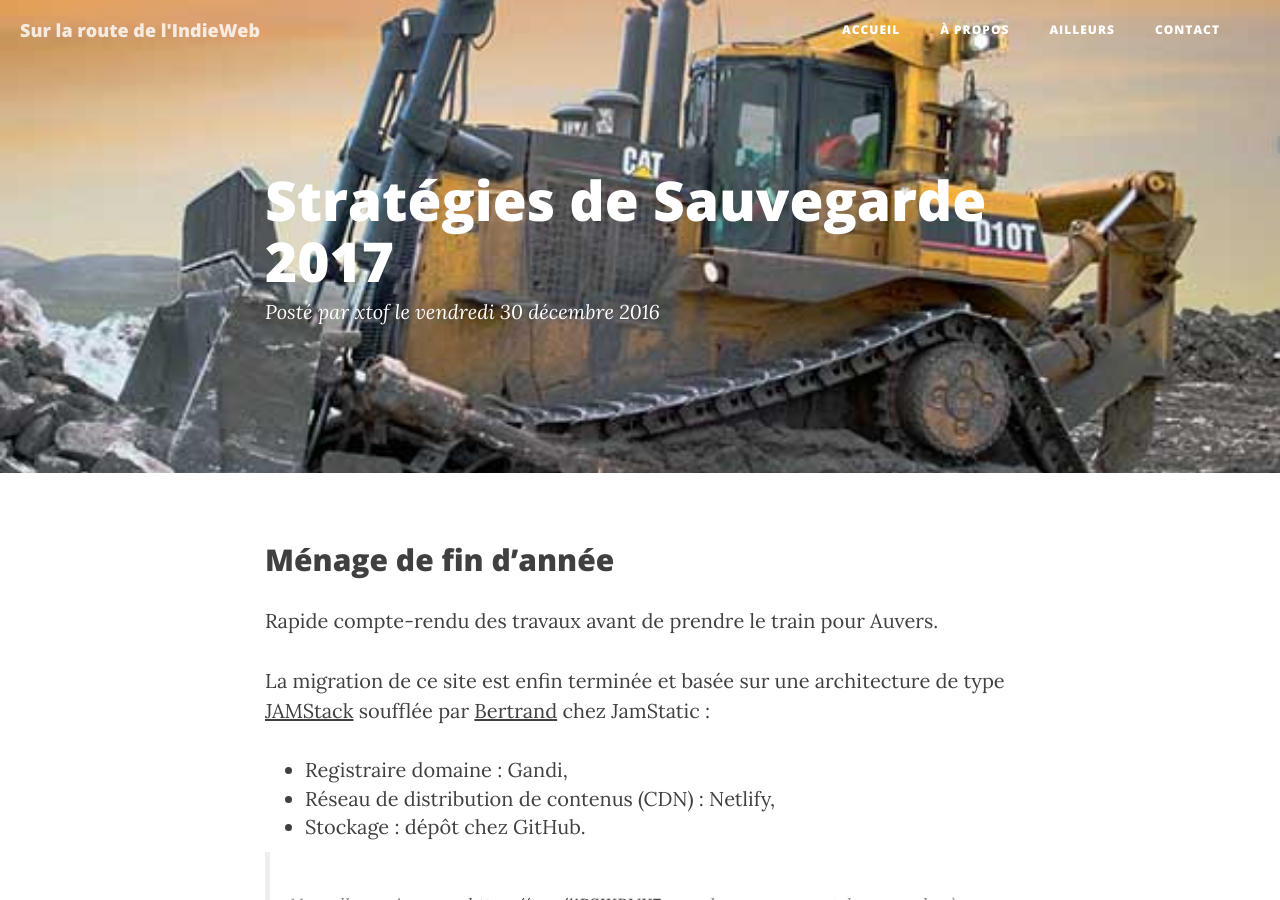
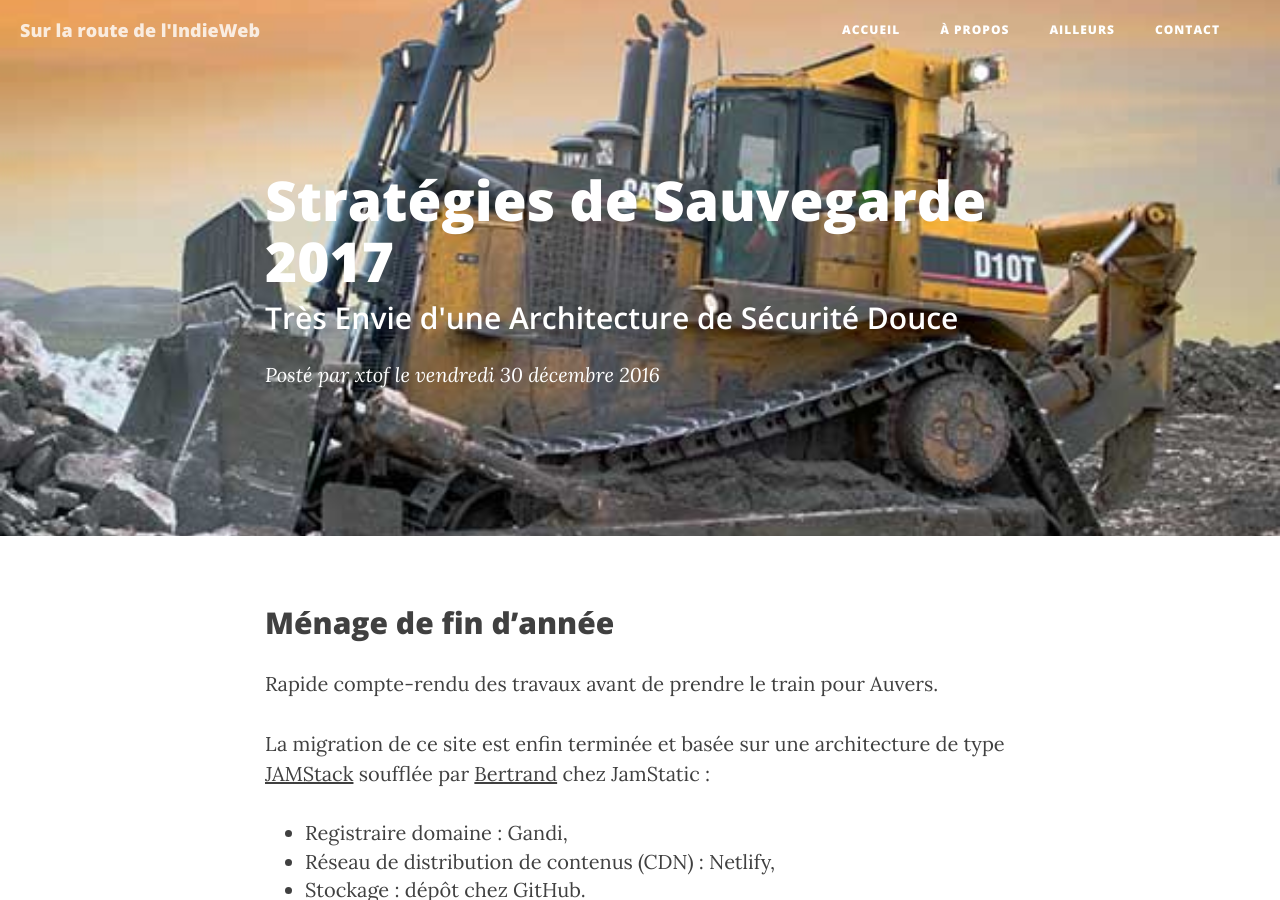
Before and after one commit to ChristopheDucamp/xtof-clean-blog, a Jekyll site: the page built from _posts/2016-12-30-sauvegarde-2017.markdown, in a window 1280 px wide and 900 px high. Built offline with Jekyll 4.4.1, drawn with Linux system fonts in a browser that asks for light colours; nearby versions of some CDN libraries; comment, search, counter and statistics services are not loaded.

Commit message:
Updated Sauvegarde 2017

```diff
--- a/_posts/2016-12-30-sauvegarde-2017.markdown
+++ b/_posts/2016-12-30-sauvegarde-2017.markdown
@@ -7,6 +7,7 @@ tags:
 - jamstack
 - sécurité
 author: xtof
+subtitle: Très Envie d'une Architecture de Sécurité Douce
 layout: post
 ---
 
```
